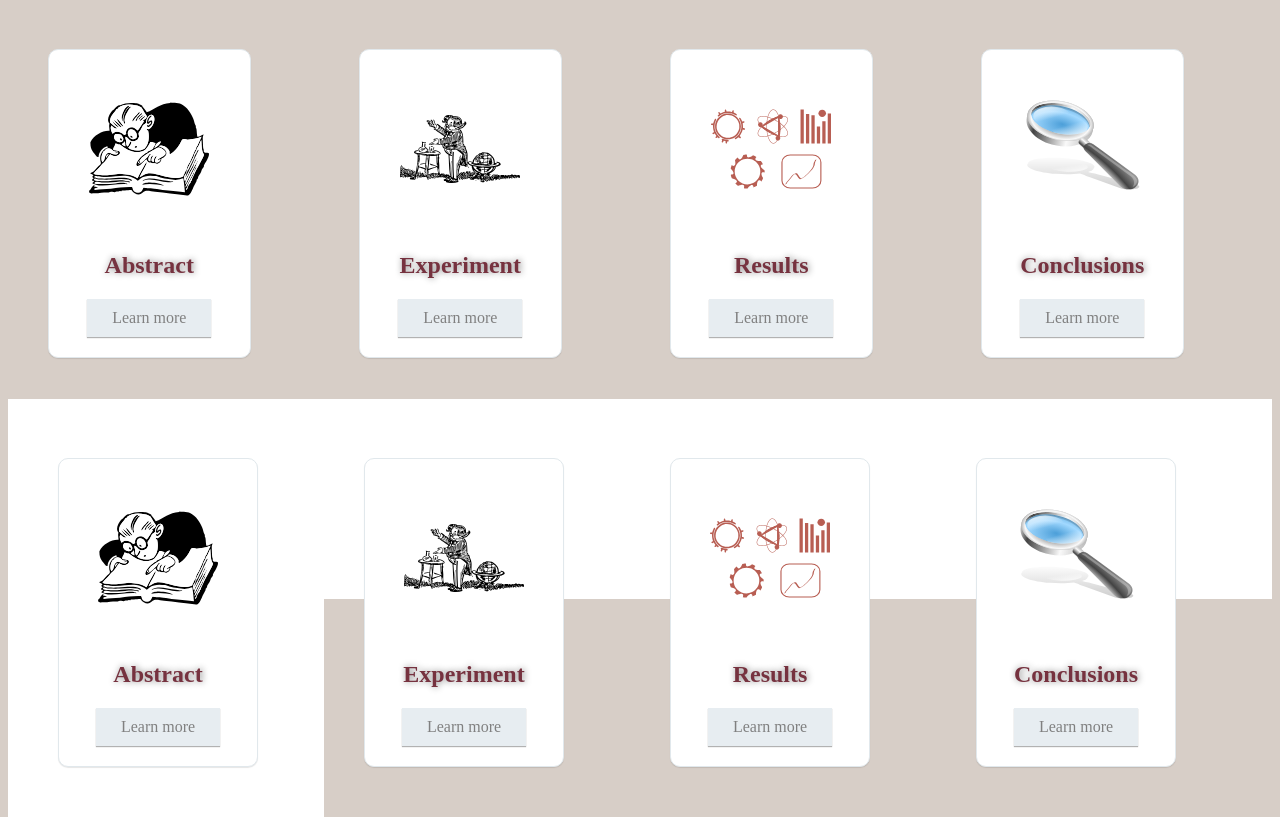
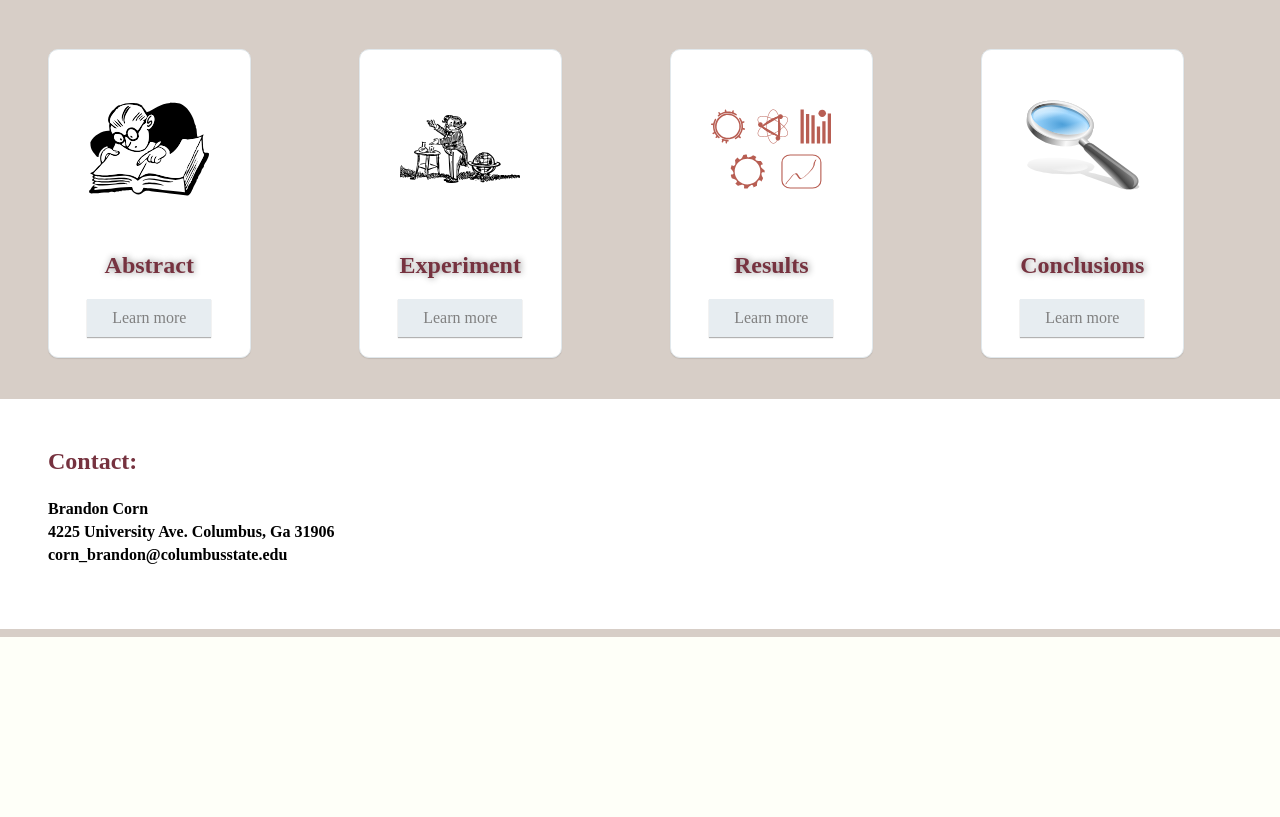
Before and after one commit to BrandonCorn/Project, a PHP site: page / in a window 1280 px wide. Shown: the part 781-1598 px from the top of the page. After the commit the page ends 1418 px from the top, so only its background shows below. Run offline with PHP 8.4, Linux system fonts and the light colour scheme.

Commit message:
home page changes, working on backtotop btn

```diff
--- a/ProjectJavaScript.js
+++ b/ProjectJavaScript.js
@@ -8,3 +8,18 @@ function closeNav() {
   document.getElementById("Main").style.marginLeft = "0";
   document.body.style.backgroundColor = "#D7CEC7";
 }
+
+$(function() {
+
+  var $btn = $('#btnTop');
+  var $home = $('#TopSection');
+  var startpoint = $home.scrollTop() + $home.height();
+
+  $(window).on('scroll', function() {
+    if($(window).scrollTop() > startpoint) {
+      $btn.show();
+    } else {
+      $btn.hide();
+    }
+  });
+});
--- a/index.html
+++ b/index.html
@@ -25,8 +25,15 @@
 			<a href = "references.html"> References </a>
 	</div>
 			<span id = "SideNavSpan" onclick = "openNav()"> &#9776; Navigation </span>
-	<main>
-		<div id = "Main">
+	<section id = "TopSection" style = "min-height:100vh;">
+		<div id="btnTop" class="fixed-action-btn smooth-scroll">
+			<a href="#Main" class="btn-floating btn-large red">
+				<i class="fa fa-arrow-up"></i>
+			</a>
+		</div>
+
+	<div id = "Main">
+		<main>
 			<div class "TeamPhotoContainer" style = "max-width: 1920px;">
 				<div style = "max-width: 1920px;">
 			  	<img id = "TeamPhoto" src = "Pictures/reu_team_photo.jpg" alt = "Team Photo">
@@ -34,7 +41,7 @@
 			</div>
 
 			<div class = "features">
-				<div class = "row" style = "width: 100%;">
+				<div class = "row" style = "width: 100%; box-sizing: border-box;">
 
 						<div class = "search-blocks">
 							<div class = "feature">
@@ -70,45 +77,23 @@
 				</div>
 			</div>
 			<div style = "margin:50px; padding:50px;"> </div>
-	  </div>
-	</main>
-	<footer>
-		<div class = "features" style = "background-color: white;">
-			<div class = "row" style = "width: 100%;">
+	  </main>
 
-					<div class = "search-blocks" style = "background: white;">
-						<div class = "feature">
-							<img src = "Pictures/clip-art-research.svg">
-							<h2>Abstract </h2>
-							<a class = "feature-buttons" href = "abstract.html"> Learn more </a>
+  	<footer>
+			<div class = "footer">
+				<div class = "footer-row">
+					<div class = "footer-columns">
+						<div class = "footer-feature">
+							<h2>Contact: </h2>
+							<strong> Brandon Corn </strong>
+							<strong> 4225 University Ave. Columbus, Ga 31906 </strong>
+							<strong> corn_brandon@columbusstate.edu </strong>
 						</div>
 					</div>
-
-					<div class = "search-blocks">
-						<div class = "feature">
-							<img src = "Pictures/clip-art-experiment.svg">
-							<h2>Experiment </h2>
-							<a class = "feature-buttons" href = "experiment.html"> Learn more </a>
-						</div>
-					</div>
-
-					<div class = "search-blocks" >
-						<div class = "feature">
-							<img src = "Pictures/clip-art-results.svg">
-							<h2> Results </h2>
-							<a class = "feature-buttons" href = "results.html" > Learn more </a>
-						</div>
-					</div>
-
-					<div class = "search-blocks">
-						<div class = "feature">
-							<img src = "Pictures/clip-art-conclusions.svg">
-							<h2> Conclusions </h2>
-							<a class = "feature-buttons" href = "conclusions.html"> Learn more </a>
-						</div>
-					</div>
+				</div>
 			</div>
-		</div>
-	</footer>
+	  </footer>
+	</div>
+</section>
 </body>
 </html>
--- a/style.css
+++ b/style.css
@@ -1,10 +1,9 @@
 body {
-    background-color: #D7CEC7;\
-    position: relative;
-
+  background-color: #D7CEC7;\
+  position: relative;
 }
 
- .IndexHeader1 h1, .IndexHeader1 a {
+ .IndexHeader1 > * {
 	text-align: center;
 	margin-left: 50px;
 	margin-right: 50px;
@@ -76,7 +75,7 @@ p{
   top:50px;
   margin-left:-10px;
   margin-right:-10px;
-
+  height: 100%;
 }
 
 
@@ -86,11 +85,6 @@ p{
     #Main > { padding-left: -20px;}
 }
 
-#column{
-	width: 50%;
-  height: 80%;
-	float:left;
-}
 
 .TeamPhotoContainer{
   position: relative;
@@ -112,9 +106,12 @@ p{
 
 .features{
   padding-bottom:200px;
+  height: 100%;
+  box-sizing: border-box;
 }
 
 .search-blocks{
+  box-sizing: border-box;
   width: 25%;
   margin-right: -10px;
   float:left;
@@ -122,7 +119,6 @@ p{
 
 
 .feature{
-  margin-bottom: 30px;
   margin: 50px;
   width: 50%;
   text-align: center;
@@ -158,21 +154,43 @@ p{
   box-shadow: inset 0 0 100px #69acc7;
 }
 
-.contact-footer-row{
-  background-color: white;
-  margin: -20px;
-  text-align:center;
+.footer{
+  height:200px;
+  background: #ffff;
+  padding-bottom: 30px;
+}
+.footer-row{
+  height: 100%;
+  width: 100%;
+  box-sizing: border-box;
+}
+.footer-columns{
+  box-sizing: border-box;
+  width: 33.33%;
+  margin-right: -10px;
+  float:left;
+  height: 100%;
+}
+.footer-feature{
+  margin-left: 30px;
+  width: 100%;
+  height:100%;
+  text-align: left;
+  padding: 20px;
+  box-sizing: border-box;
+  display: block;
 }
 
-.footer-feature-column{
-  width: 33.33%;
+.footer-feature > *{
+  display: block;
+  padding-bottom: 5px;
 }
 
-.footer-feature-column img{
-  width: inherit;
-  text-align: center;
+.btnTop{
+  bottom: 45px;
+  right: 24px;
+  display: none;
 }
-
 
 #Smartwatch {
   height: 95%;
@@ -203,6 +221,12 @@ p{
 
 table{
   border: 2px solid #C09F80;
+}
+
+#column{
+	width: 50%;
+  height: 80%;
+	float:left;
 }
 
 #TableDeviceData{
```
